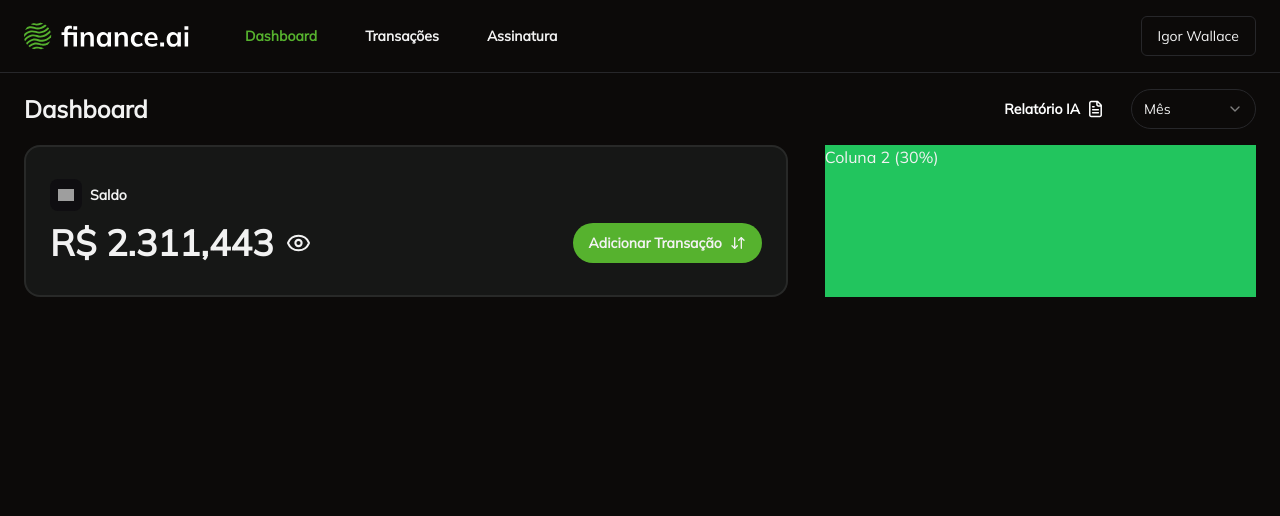
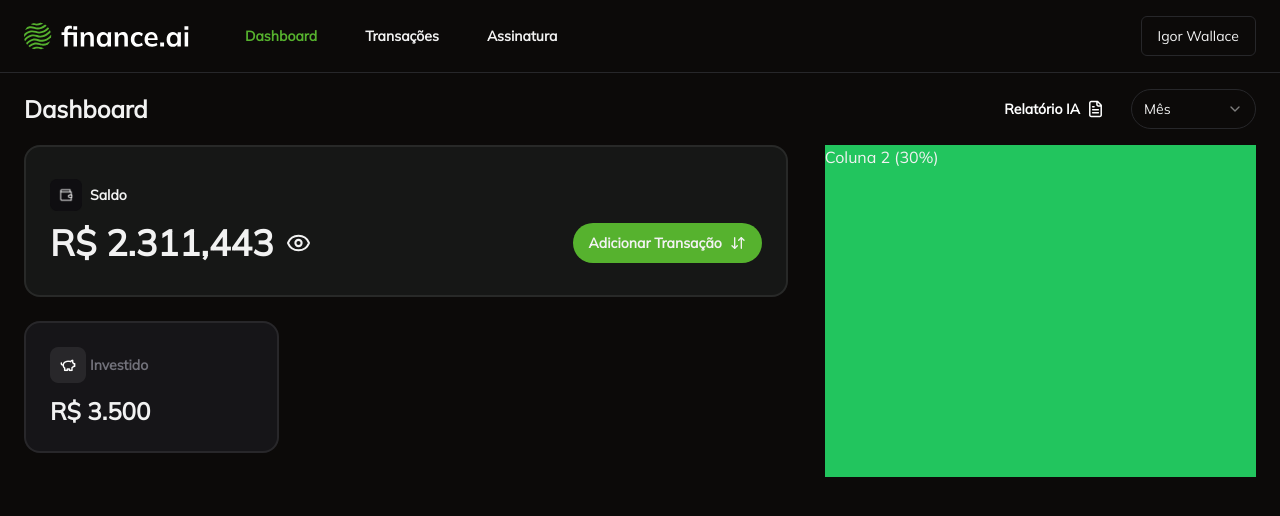
Before and after one commit to Igorwalace/financia.ia-fsw, a Next.js app: page /app/dashboard in a window 1280 px wide. Shown: the top 516 px of the page. Built offline with nearby package versions, Linux system fonts and the light colour scheme; grey boxes are pictures that could not be loaded.

Commit message:
feat: card 2.1 ready

```diff
--- a/app/app/dashboard/page.tsx
+++ b/app/app/dashboard/page.tsx
@@ -29,17 +29,17 @@ const Dashboard = () => {
                 </div>
                 {/* info dashboard */}
                 <div className='grid grid-cols-[62%_35%] justify-between w-full mt-4' >
-                    <div className="">
-                        {/* Saldo */}
+                    <div className="grid gap-6">
+                        {/* Card Saldo */}
                         <div className='bg-[#161716] border-2 border-white border-opacity-[8%] rounded-2xl px-6 py-8 flex justify-between items-end' >
                             {/* valor do saldo */}
                             <div className="flex flex-col justify-between items-start gap-3" >
                                 <div className='flex gap-2 items-center justify-start' >
                                     <div className='bg-[#0F0E11] rounded-lg w-8 h-8 flex items-center justify-center' >
                                         <Image
-                                            src="/saldo.svg"
-                                            width={16}
-                                            height={16}
+                                            src="/Icon-saldo.png"
+                                            width={36}
+                                            height={36}
                                             quality={100}
                                             alt="Icon Saldo"
                                             className=""
@@ -50,12 +50,30 @@ const Dashboard = () => {
                                 <Saldo />
                             </div>
                             {/* button add transctions */}
-                            <div>
-                                <ButtonAddTransctions />
-                            </div>
+                            <ButtonAddTransctions />
                         </div>
                         {/* Investimento */}
-                        <div className='grid grid-cols-3' ></div>
+                        <div className='grid grid-cols-3' >
+                            {/* card 1 */}
+                            <div className='bg-[#161518] rounded-2xl p-6 border-2 grid gap-3 border-white border-opacity-[8%]' >
+                                <div className='flex justify-start items-center gap-1' >
+                                    <Image
+                                        src="/Icon-piggy.png"
+                                        width={36}
+                                        height={36}
+                                        quality={100}
+                                        alt="Icon Piggy"
+                                        className=""
+                                    />
+                                    <h1 className='text-sm font-semibold text-[#71717A]' >
+                                        Investido
+                                    </h1>
+                                </div>
+                                <h1 className='font-bold text-2xl' >R$ 3.500</h1>
+                            </div>
+                            <div></div>
+                            <div></div>
+                        </div>
                         {/* Gráfico */}
                         <div></div>
                     </div>
```
